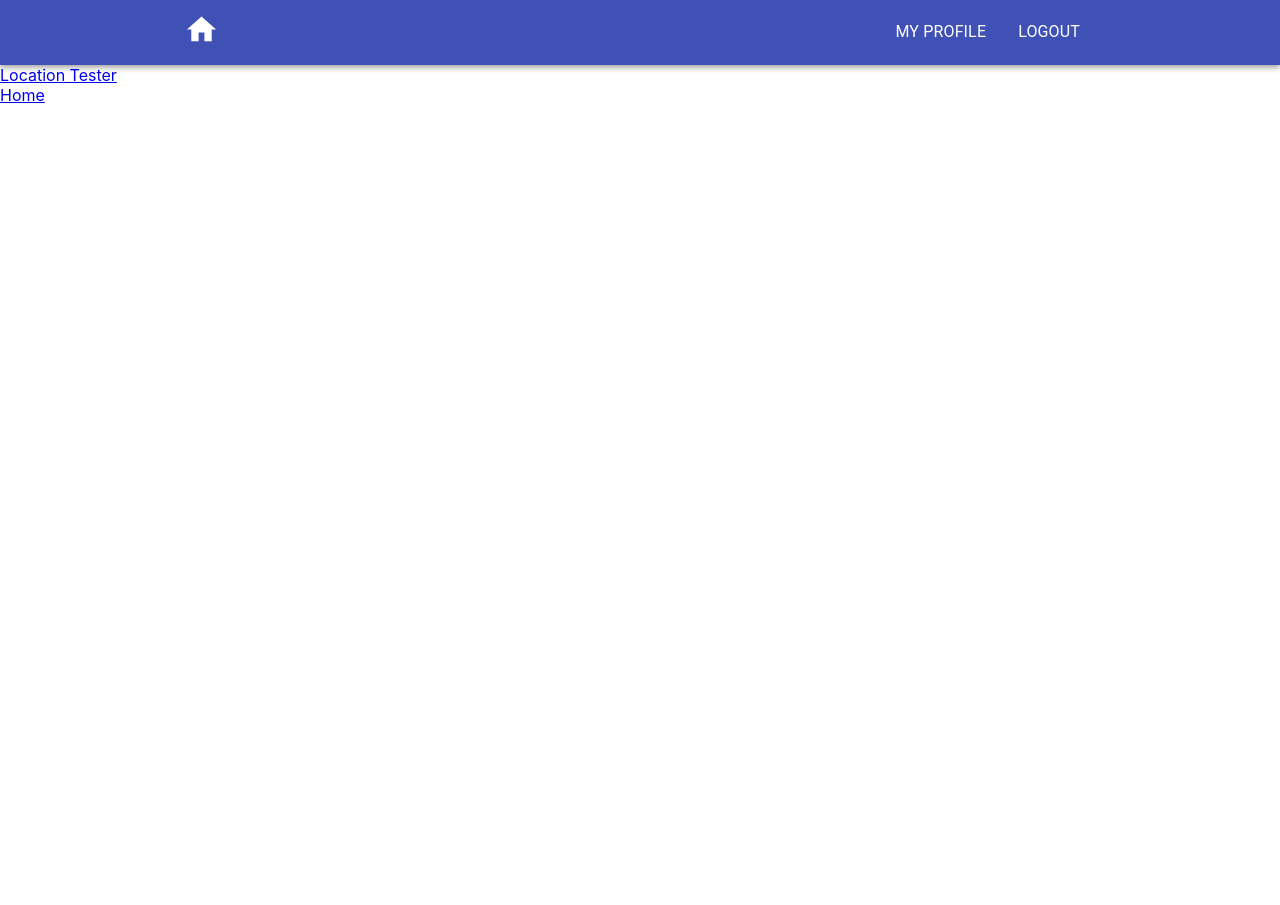
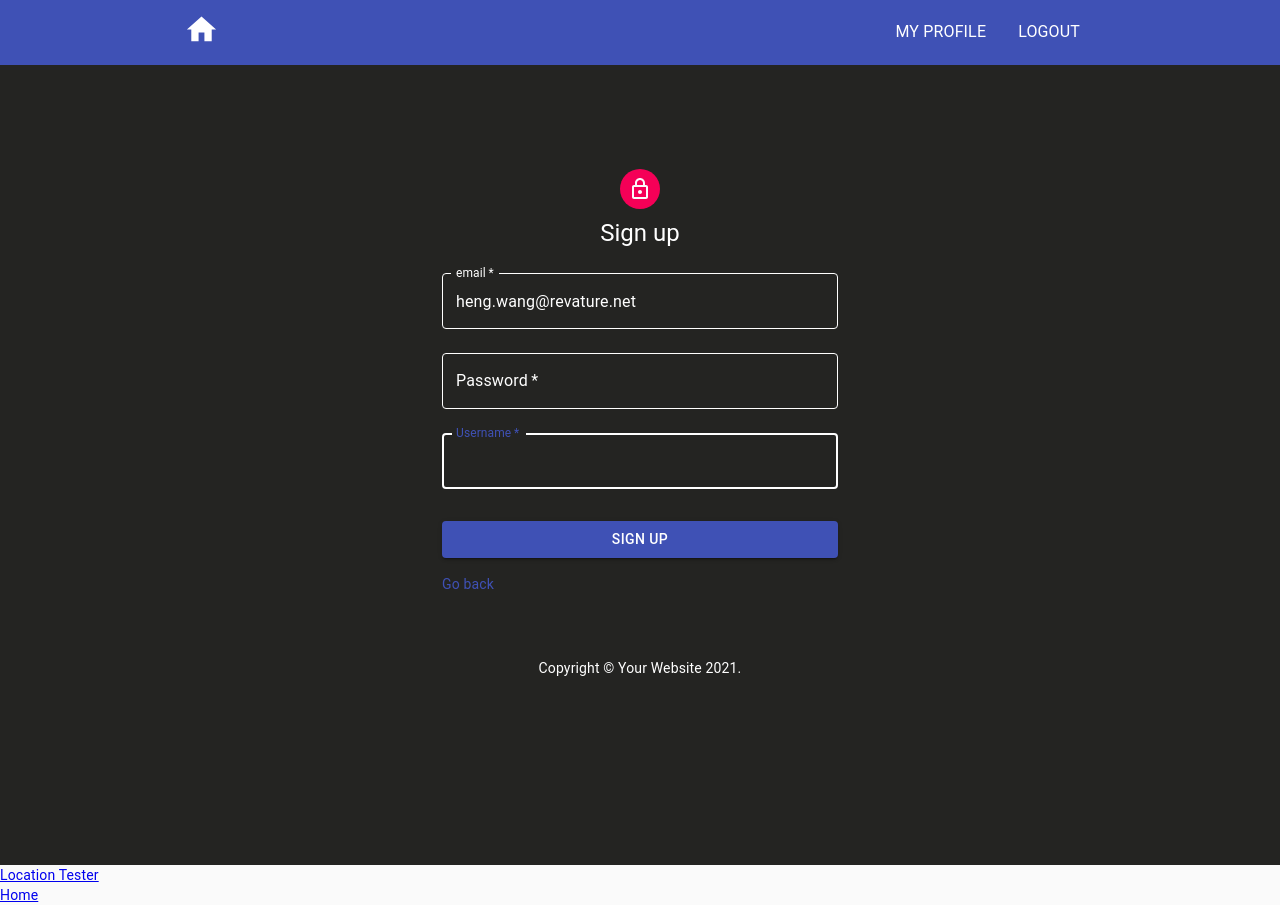
Before and after one commit to 2011Canada/project-2-team5-frontend, a React (Create React App) app: page /profile in a window 1280 px wide. Before the commit the page ends 800 px from the top, so only its background shows below. Built offline with nearby package versions, Linux system fonts and the light colour scheme.

Commit message:
initial commit

```diff
--- a/src/App.js
+++ b/src/App.js
@@ -11,6 +11,7 @@ import Map from './components/Map/Map';
 import Login from './components/Login';
 import Signup from './components/Signup';
 import Dash from './components/Dash';
+import Profile from './components/Profile';
 
 import Header from './components/Header';
 
@@ -62,6 +63,7 @@ const App = () => {
       <Header />
       <Route path="/signup" exact component={Signup} />
       <Route path="/dashboard" exact component={requireAuth(Dash)} />
+      <Route path = "/profile" exact component={Profile} />
       <Route path="/map" exact component={Map} />
       <Route path="/locationTester">
         <LocationDrawer location={testLocation} setLocation={setLocation} />
--- /dev/null
+++ b/src/components/Profile.js
@@ -0,0 +1,241 @@
+import React, { useState } from 'react';
+import Avatar from '@material-ui/core/Avatar';
+import Button from '@material-ui/core/Button';
+import CssBaseline from '@material-ui/core/CssBaseline';
+import TextField from '@material-ui/core/TextField';
+import Link from '@material-ui/core/Link';
+import Grid from '@material-ui/core/Grid';
+import Box from '@material-ui/core/Box';
+import LockOutlinedIcon from '@material-ui/icons/LockOutlined';
+import Typography from '@material-ui/core/Typography';
+import { makeStyles } from '@material-ui/core/styles';
+import Container from '@material-ui/core/Container';
+import { useSelector, useDispatch } from 'react-redux';
+import { auth } from '../actions';
+import { Redirect } from 'react-router';
+import { Alert, AlertTitle } from '@material-ui/lab';
+
+function Copyright() {
+    return (
+        <Typography variant="body2" align="center">
+            {'Copyright © '}
+            <Link color="inherit" href="https://material-ui.com/">
+                Your Website
+      </Link>{' '}
+            {new Date().getFullYear()}
+            {'.'}
+        </Typography>
+    );
+}
+
+const useStyles = makeStyles((theme) => ({
+    root: {
+        flexGrow: 1,
+        background: '#242422',
+        width: '100vw',
+        height: '100vh',
+        color: 'white',
+    },
+    paper: {
+        paddingTop: theme.spacing(12),
+        display: 'flex',
+        flexDirection: 'column',
+        alignItems: 'center',
+    },
+    avatar: {
+        margin: theme.spacing(1),
+        backgroundColor: theme.palette.secondary.main,
+    },
+    form: {
+        width: '100%', // Fix IE 11 issue.
+        marginTop: theme.spacing(1),
+        color: 'white',
+    },
+    submit: {
+        margin: theme.spacing(3, 0, 2),
+    },
+    cssLabel: {
+        color: 'white',
+    },
+    cssOutlinedInput: {
+        '&$cssFocused $notchedOutline': {
+            borderColor: `white`,
+        },
+    },
+
+    multilineColor: {
+        color: 'white',
+    },
+    cssFocused: {},
+
+    notchedOutline: {
+        borderWidth: '1px',
+        borderColor: 'white !important',
+    },
+}));
+
+
+export default function SignIn() {
+    //const user = useSelector((state) => state.authenticated);
+    const userOld = {
+        "userId": 7,
+        "firstName": "Heng",
+        "lastName": "Wang",
+        "userName": "HengWang",
+        "userPassword": "C5IDc2I7OAg+yLf9ataZVMmVe5+KNmShy+pZBm5K1tk=",
+        "email": "heng.wang@revature.net",
+        "photo": null,
+        "salt": null,
+        "currentLocationId": 1
+    };
+    const [user, setUser] = useState(userOld);
+
+    const classes = useStyles();
+    const [username, setUsername] = useState('');
+    const [password, setPassword] = useState('');
+
+
+    const dispatch = useDispatch();
+
+    function handleSubmit(event) {
+        event.preventDefault();
+
+        console.log(user);
+    }
+
+    function handleOnChange(event) {
+
+
+        const value = event.target.value;
+        const name = event.target.name;
+
+        user[name] = value;
+        console.log(user)
+        setUser(user);
+
+    };
+    //Redirect to="/dashboard" (
+    //   <p />
+    // ) :
+    console.log(user);
+
+    return user && (
+        <div className={classes.root}>
+            <Container component="main" maxWidth="xs">
+                <CssBaseline />
+                <div className={classes.paper}>
+                    <Avatar className={classes.avatar}>
+                        <LockOutlinedIcon />
+                    </Avatar>
+                    <Typography component="h1" variant="h5">
+                        Sign up
+          </Typography>
+
+                    <form className={classes.form} noValidate onSubmit={handleSubmit}>
+                        <TextField
+                            onChange={(e) => handleOnChange(e)}
+                            value={user.email}
+                            variant="outlined"
+                            margin="normal"
+                            required
+                            fullWidth
+                            name="email"
+                            label="email"
+                            type="email"
+                            id="pemail"
+                            autoComplete="current-email"
+                            InputLabelProps={{
+                                classes: {
+                                    root: classes.cssLabel,
+                                    focused: classes.cssFocused,
+                                },
+                            }}
+                            InputProps={{
+                                classes: {
+                                    root: classes.cssOutlinedInput,
+                                    focused: classes.cssFocused,
+                                    notchedOutline: classes.notchedOutline,
+                                    input: classes.multilineColor,
+                                },
+                            }}
+                        />
+
+                        <TextField
+                            onChange={(e) => setPassword(e.target.value)}
+                            value={password}
+                            variant="outlined"
+                            margin="normal"
+                            required
+                            fullWidth
+                            name="password"
+                            label="Password"
+                            type="password"
+                            id="password"
+                            autoComplete="current-password"
+                            InputLabelProps={{
+                                classes: {
+                                    root: classes.cssLabel,
+                                    focused: classes.cssFocused,
+                                },
+                            }}
+                            InputProps={{
+                                classes: {
+                                    root: classes.cssOutlinedInput,
+                                    focused: classes.cssFocused,
+                                    notchedOutline: classes.notchedOutline,
+                                    input: classes.multilineColor,
+                                },
+                            }}
+                        />
+                        <TextField
+                            onChange={(e) => setUsername(e.target.value)}
+                            value={username}
+                            variant="outlined"
+                            margin="normal"
+                            required
+                            fullWidth
+                            id="username"
+                            label="Username"
+                            name="username"
+                            autoFocus
+                            InputLabelProps={{
+                                classes: {
+                                    root: classes.cssLabel,
+                                    focused: classes.cssFocused,
+                                },
+                            }}
+                            InputProps={{
+                                classes: {
+                                    root: classes.cssOutlinedInput,
+                                    focused: classes.cssFocused,
+                                    notchedOutline: classes.notchedOutline,
+                                    input: classes.multilineColor,
+                                },
+                            }}
+                        />
+                        <Button
+                            type="submit"
+                            fullWidth
+                            variant="contained"
+                            color="primary"
+                            className={classes.submit}
+                        >
+                            Sign Up
+            </Button>
+                        <Grid container>
+                            <Grid item xs>
+                                <Link href="/" variant="body2">
+                                    Go back
+                </Link>
+                            </Grid>
+                            <Grid item></Grid>
+                        </Grid>
+                    </form>
+                </div>
+                <Box mt={8}>
+                    <Copyright />
+                </Box>
+            </Container>
+        </div>
+    );
+}
```
Also changed, not shown: src/components/Signup.js (line endings or trailing spaces), 1 other file (tests, documents, lock files or other folders).
